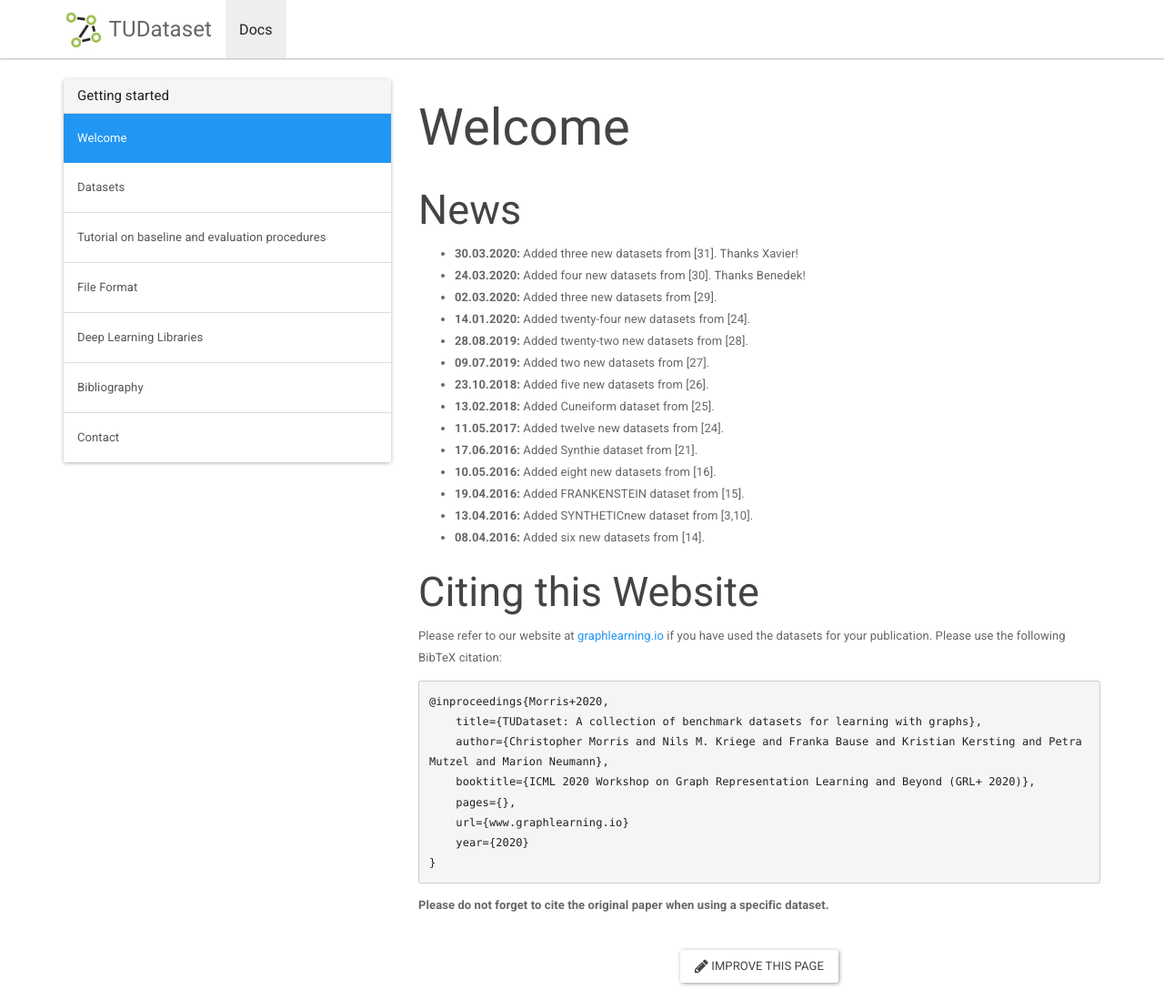
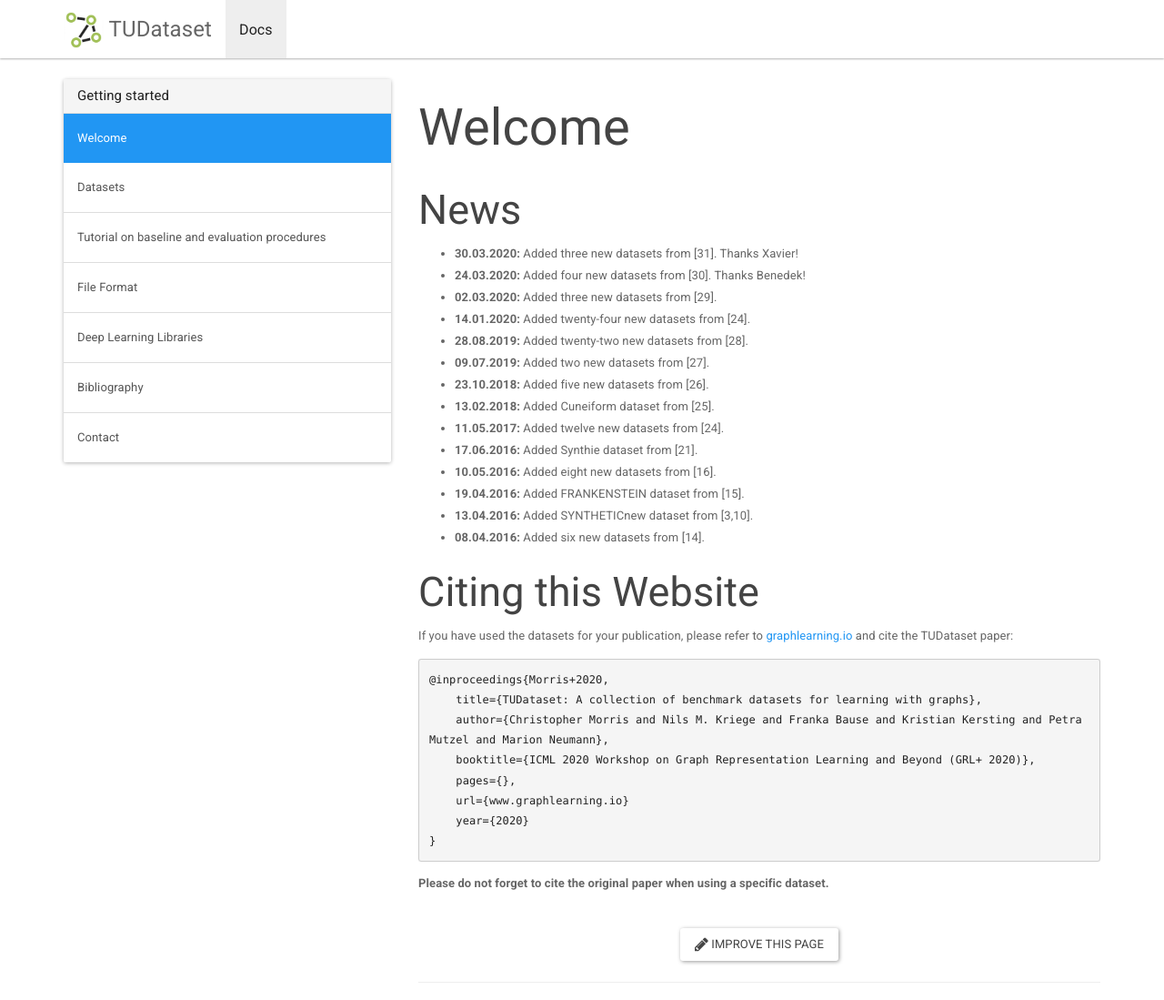
Before and after one commit to chrsmrrs/datasets, a Jekyll site: the page built from _docs/index.md, in a window 1280 px wide and 1293 px high, cut to the strip 0-1099 px from the top of the window. Shown: the whole strip at 91% size. Built offline with Jekyll 4.4.1, drawn with Linux system fonts in a browser that asks for light colours.

Commit message:
Update index.md

````diff
--- a/_docs/index.md
+++ b/_docs/index.md
@@ -22,7 +22,7 @@ redirect_from: /docs/index.html
 
 
 ## Citing this Website
-Please refer to our website at [graphlearning.io](http://www.graphlearning.io/) if you have used the datasets for your publication. Please use the following BibTeX citation:
+If you have used the datasets for your publication, please refer to [graphlearning.io](http://www.graphlearning.io/) and cite the TUDataset paper:
 
 ```
 @inproceedings{Morris+2020,
````
